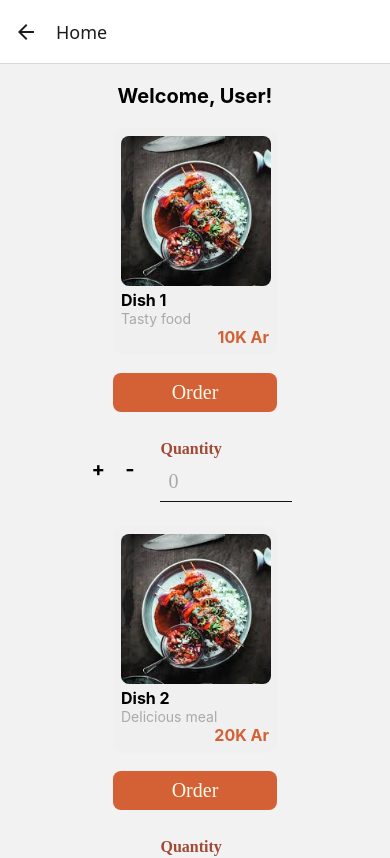
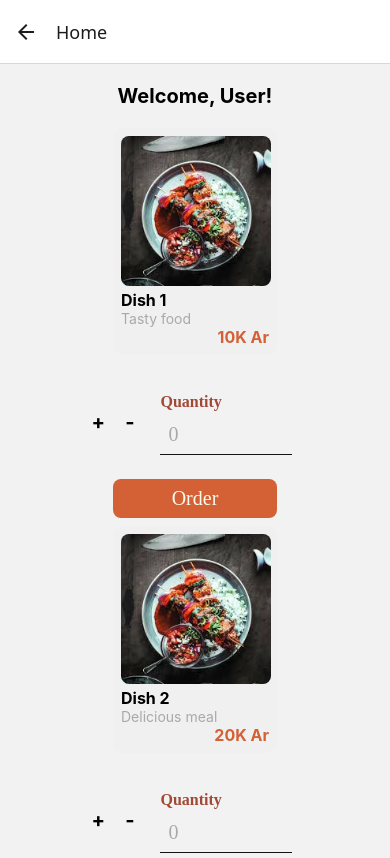
Before and after one commit to kaleecake/react-native-front-office, a React Native app in the folder cookscape-app/: screen /Home in a window 390 px wide. Shown: the top 858 px of the page. Built offline with nearby package versions, Linux system fonts and the light colour scheme.

Commit message:
Update ListClickable.js

```diff
--- a/cookscape-app/src/components/templates/ListClickable.js
+++ b/cookscape-app/src/components/templates/ListClickable.js
@@ -18,12 +18,6 @@ export default function ListClickable({ items, onItemPress, showButton, buttonTi
                         price={item.price}
                         onPress={() => onItemPress(item)}
                     />
-                    {showButton && (
-                        <Abutton
-                            title={buttonTitle}
-                            action={() => onButtonPress(item)}
-                        />
-                    )}
 
                     {showIncrementButton && (
                         <View style={styles.quantityContainer}>
@@ -47,6 +41,12 @@ export default function ListClickable({ items, onItemPress, showButton, buttonTi
                                 onChangeText={(newValue) => onQuantityChange(item.title, newValue)}
                             />
                         </View>
+                    )}
+                         {showButton && (
+                        <Abutton
+                            title={buttonTitle}
+                            action={() => onButtonPress(item)}
+                        />
                     )}
                 </View>
             ))}
```
